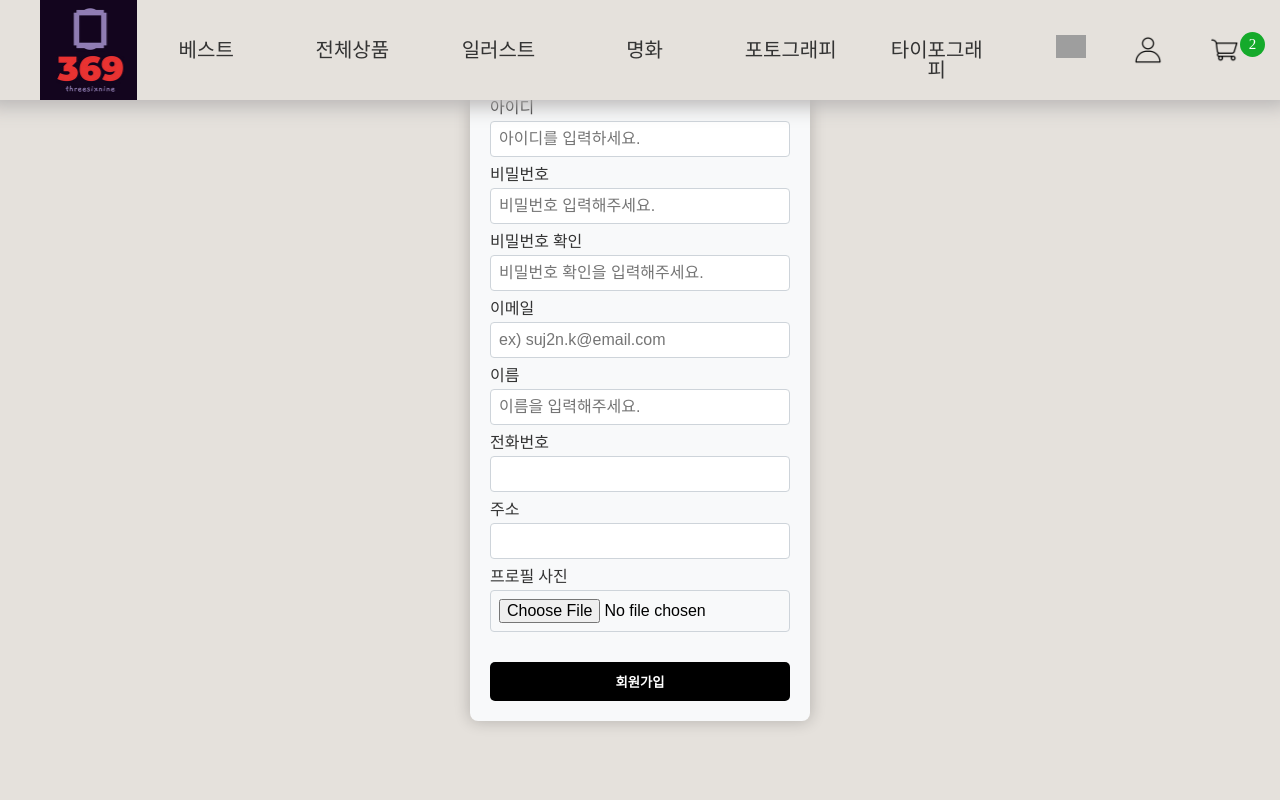
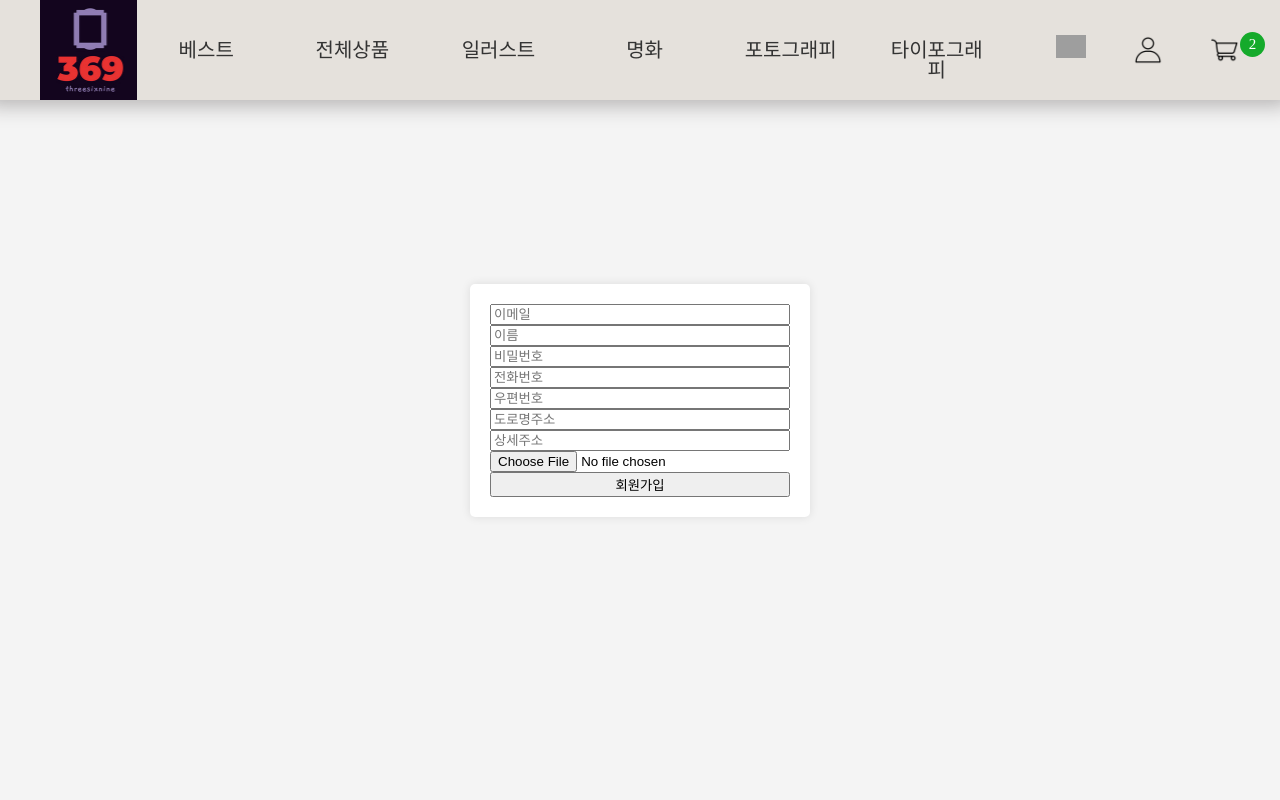
Before and after one commit to PosterShoppingMall/front, a React (Vite) app: page /register in a window 1280 px wide. Shown: the top 800 px of the page. Built offline with nearby package versions, Linux system fonts and the light colour scheme; data requests are answered from the project's data file; grey boxes are pictures that could not be loaded; a web font is replaced by a local one.

Commit message:
회원가입,로그인 기능구현

```diff
--- /dev/null
+++ b/src/api/api.js
@@ -0,0 +1,37 @@
+import axios from 'axios';
+
+export const registerUser = async (userData) => {
+    try {
+        const response = await axios.post('/369/user/signup', userData, {
+          headers: {
+            'Content-Type': 'application/json',
+          },
+        });
+        return response.data;
+    } catch (error) {
+
+        throw error;
+    }
+};
+
+export const loginUser = async (credentials) => {
+    try {
+        const response = await axios.post('/369/user/login', credentials, {
+            headers: {
+                'Content-Type': 'application/json',
+            },
+        });
+        // 로그인 성공 시 JWT 토큰을 로컬 스토리지에 저장
+        if (response.data && response.data.token) {
+            localStorage.setItem('userToken', response.data.token);
+        }
+        return response.data;
+    } catch (error) {
+        // 로그인 실패 시 에러 처리
+        throw error;
+    }
+};
+
+export const updateUser = async (userId, updateData) => {
+  // 회원정보 수정 요청 로직
+};
--- a/src/page/login/Login.jsx
+++ b/src/page/login/Login.jsx
@@ -1,165 +1,78 @@
-import React, { useState, useEffect } from 'react';
-import styled from 'styled-components';
-import axios from 'axios';
-import { useDispatch, useSelector } from 'react-redux';
-import { loginSuccess, logout } from '../../store/authSlice.js';
-import { Link } from 'react-router-dom';
+import React, { useState } from 'react';
+import styled from 'styled-components'; // 이 줄을 추가하세요
+import { useDispatch } from 'react-redux';
+import { loginSuccess, loginFailure } from '../../store/authSlice';
+import { loginUser } from '../../api/api';
 
-const InputContainer = styled.div`
-  display: flex;
-  flex-direction: column;
-`;
+const LoginPage = () => {
+  const [email, setEmail] = useState('');
+  const [password, setPassword] = useState('');
+  const dispatch = useDispatch();
 
-const Container = styled.div`
+  const handleSubmit = async (event) => {
+    event.preventDefault();
+    try {
+      const userData = await loginUser({ email, password });
+      dispatch(loginSuccess(userData.token)); // 로그인 성공 시
+    } catch (error) {
+      dispatch(loginFailure(error.message)); // 로그인 실패 시
+    }
+  };
+
+  return (
+    <LoginPageContainer>
+      <h2>로그인</h2>
+      <LoginForm onSubmit={handleSubmit}>
+        <Input
+          type="email"
+          placeholder="이메일"
+          value={email}
+          onChange={(e) => setEmail(e.target.value)}
+        />
+        <Input
+          type="password"
+          placeholder="비밀번호"
+          value={password}
+          onChange={(e) => setPassword(e.target.value)}
+        />
+        <Button type="submit">로그인</Button>
+      </LoginForm>
+    </LoginPageContainer>
+  )
+};
+
+export default LoginPage;
+
+const LoginPageContainer = styled.div`
   display: flex;
   flex-direction: column;
   align-items: center;
-  padding: 200px;
-`;
-
-const Title = styled.h1`
-  font-size: 24px;
-  color: #000;
-  margin-bottom: 20px;
-`;
-
-const InputField = styled.input`
-  width: 350px;
-  height: 35px;
-  margin-bottom: 20px;
-  padding-left: 10px;
-  border: 1px solid transparent;
-  background-color: #f7f7f7;
-  &:focus {
-    border-color: #a5a5a5;
-  }
-  &::placeholder {
-    color: #a5a5a5;
-  }
-`;
-
-const ErrorMessage = styled.p`
-  color: red;
-`;
-
-const LoginButton = styled.button`
-  width: 100px;
-  height: 40px;
-  background-color: #000;
-  color: #fff;
-  border: none;
-  margin-top: 15px;
-  cursor: pointer;
-  margin-left: auto;
-  margin-right: auto;
+  justify-content: center;
+  padding: 20px;
 `;
 
 const LoginForm = styled.form`
   display: flex;
   flex-direction: column;
-  align-items: center;
+  width: 300px;
 `;
 
-const SignupLink = styled.div`
-  margin-top: 15px;
-  font-size: 12px;
-  text-align: center;
+const Input = styled.input`
+  margin-bottom: 10px;
+  padding: 8px;
+  border: 1px solid #ccc;
+  border-radius: 4px;
+`;
 
-  a {
-    color: #0077cc;
-    text-decoration: none;
-  }
+const Button = styled.button`
+  padding: 10px 20px;
+  border: none;
+  border-radius: 4px;
+  background-color: #007bff;
+  color: white;
+  cursor: pointer;
 
-  a:hover {
-    text-decoration: underline;
+  &:hover {
+    background-color: #0056b3;
   }
 `;
-
-const Login = () => {
-  const [username, setUsername] = useState('');
-  const [password, setPassword] = useState('');
-  const [errorMessage, setErrorMessage] = useState('');
-
-  const dispatch = useDispatch();
-  const isLoggedIn = useSelector((state) => state.auth.isLoggedIn);
-
-  useEffect(() => {
-    const checkTokenValidity = async () => {
-      const token = localStorage.getItem('token');
-      if (token) {
-        try {
-          const response = await axios.post('/api/check-token', { token });
-          if (response.data.isValid) {
-            dispatch(loginSuccess(token));
-          } else {
-            localStorage.removeItem('token');
-          }
-        } catch (error) {
-          console.error('토큰 검증 중 오류가 발생했습니다.', error);
-        }
-      }
-    };
-    checkTokenValidity();
-  }, [dispatch]);
-
-  const handleLogin = async (e) => {
-    e.preventDefault();
-    if (username.trim() === '' || password.trim() === '') {
-      setErrorMessage('아이디와 비밀번호를 입력해주세요.');
-      return;
-    }
-    try {
-      const response = await axios.post('/api/login', { username, password });
-      if (response.data.success) {
-        alert('로그인 성공');
-        localStorage.setItem('token', response.data.token);
-        dispatch(loginSuccess(response.data.token));
-      } else {
-        setErrorMessage(response.data.message || '로그인 실패');
-      }
-    } catch (error) {
-      setErrorMessage('서버 오류');
-    }
-  };
-
-  const handleLogout = () => {
-    localStorage.removeItem('token');
-    dispatch(logout());
-    alert('로그아웃 완료');
-  };
-
-  return (
-    <Container>
-      <Title>로그인</Title>
-      {isLoggedIn ? (
-        <button onClick={handleLogout}>로그아웃</button>
-      ) : (
-        <>
-          <LoginForm onSubmit={handleLogin}>
-            <InputContainer>
-              <InputField
-                type="text"
-                placeholder="아이디"
-                value={username}
-                onChange={(e) => setUsername(e.target.value)}
-              />
-              <InputField
-                type="password"
-                placeholder="비밀번호"
-                value={password}
-                onChange={(e) => setPassword(e.target.value)}
-              />
-            </InputContainer>
-            {errorMessage && <ErrorMessage>{errorMessage}</ErrorMessage>}
-            <LoginButton type="submit">로그인</LoginButton>
-            <SignupLink>
-              아직 회원이 아니세요? <Link to='/register'>회원가입</Link>
-            </SignupLink>
-          </LoginForm>
-        </>
-      )}
-    </Container>
-  );
-};
-
-export default Login;
--- a/src/page/register/Register.jsx
+++ b/src/page/register/Register.jsx
@@ -1,209 +1,206 @@
-import React, { useState } from "react";
-import styled from "styled-components";
-import axios from "axios";
+import React, { useState } from 'react';
+import styled from 'styled-components';
+import { registerUser } from '../../api/api';
 
-const SignupContainer = styled.div`
+const Register = () => {
+  const [formData, setFormData] = useState({
+    email: '',
+    name: '',
+    password: '',
+    phoneNumber: '',
+    postCode: '',
+    roadAddress: '',
+    detailAddress: '',
+    userImg: null, // 이미지 파일
+  });
+  const [errors, setErrors] = useState({});
+  const [successMessage, setSuccessMessage] = useState('');
+
+  const handleInputChange = (event) => {
+    const { name, value } = event.target;
+    setFormData({
+      ...formData,
+      [name]: value
+    });
+  };
+
+  const validateForm = () => {
+    let tempErrors = {};
+    let isValid = true;
+
+    if (!/\S+@\S+\.\S+/.test(formData.email)) {
+      tempErrors.email = '유효한 이메일 주소를 입력해주세요.';
+      isValid = false;
+    }
+
+    if (!/^(?=.*[A-Za-z])(?=.*\d)[A-Za-z\d]{8,20}$/.test(formData.password)) {
+      tempErrors.password = '비밀번호는 영문자와 숫자의 조합으로 8~20자 이내여야 합니다.';
+      isValid = false;
+    }
+
+    if (!/^\d{10,11}$/.test(formData.phoneNumber)) {
+      tempErrors.phoneNumber = '유효한 전화번호를 입력해주세요.';
+      isValid = false;
+    }
+
+    if (!formData.roadAddress || !formData.detailAddress) {
+      tempErrors.address = '주소를 입력해주세요.';
+      isValid = false;
+    }
+
+    setErrors(tempErrors);
+    return isValid;
+  };
+  const handleSubmit = async (event) => {
+    event.preventDefault();
+    if (!validateForm()) {
+      return;
+    }
+
+    const data = new FormData();
+    data.append('email', formData.email);
+    data.append('name', formData.name);
+    data.append('password', formData.password);
+    data.append('phoneNumber', formData.phoneNumber);
+    data.append('postCode', formData.postCode);
+    data.append('roadAddress', formData.roadAddress);
+    data.append('detailAddress', formData.detailAddress);
+
+    if (formData.userImg instanceof File) {
+      data.append('userImg', formData.userImg);
+    }
+
+    try {
+      const response = await axios.post('/369/user/signup', data, {
+        headers: {
+          'Content-Type': 'multipart/form-data'
+        },
+      });
+
+      setSuccessMessage('회원가입이 완료되었습니다');
+    } catch (error) {
+
+    }
+  };
+
+  return (
+    <RegisterContainer>
+      <RegisterForm onSubmit={handleSubmit}>
+        <input
+          type="email"
+          name="email"
+          value={formData.email}
+          onChange={handleInputChange}
+          placeholder="이메일"
+        />
+        <input
+          type="text"
+          name="name"
+          value={formData.name}
+          onChange={handleInputChange}
+          placeholder="이름"
+        />
+        <input
+          type="password"
+          name="password"
+          value={formData.password}
+          onChange={handleInputChange}
+          placeholder="비밀번호"
+        />
+        <input
+          type="text"
+          name="phoneNumber"
+          value={formData.phoneNumber}
+          onChange={handleInputChange}
+          placeholder="전화번호"
+        />
+        <input
+          type="text"
+          name="postCode"
+          value={formData.postCode}
+          onChange={handleInputChange}
+          placeholder="우편번호"
+        />
+        <input
+          type="text"
+          name="roadAddress"
+          value={formData.roadAddress}
+          onChange={handleInputChange}
+          placeholder="도로명주소"
+        />
+        {/* 상세주소 입력 필드 */}
+        <input
+          type="text"
+          name="detailAddress"
+          value={formData.detailAddress}
+          onChange={handleInputChange}
+          placeholder="상세주소"
+        />
+        <input
+          type="file"
+          name="userImg"
+          onChange={handleInputChange}
+        />
+
+        {successMessage && <p>{successMessage}</p>}
+
+        {errors.email && <p>{errors.email}</p>}
+        {errors.password && <p>{errors.password}</p>}
+        {errors.phoneNumber && <p>{errors.phoneNumber}</p>}
+        {errors.address && <p>{errors.address}</p>}
+
+         <button type="submit">회원가입</button>
+      </RegisterForm>
+    </RegisterContainer>
+  );
+};
+
+
+export default Register;
+
+const RegisterContainer = styled.div`
   display: flex;
   justify-content: center;
   align-items: center;
   height: 100vh;
+  background-color: #f4f4f4;
 `;
 
-const SignupForm = styled.form`
+const RegisterForm = styled.form`
   display: flex;
   flex-direction: column;
   width: 300px;
-  background-color: #f8f9fa;
   padding: 20px;
-  border-radius: 8px;
-  box-shadow: 0px 0px 15px 1px rgba(0, 0, 0, 0.2);
+  border-radius: 5px;
+  box-shadow: 0 0 10px rgba(0, 0, 0, 0.1);
+  background-color: white;
 `;
 
-const Label = styled.label`
-  font-size: 16px;
-  color: #333;
-  margin-bottom: 5px;
-`;
-
-const Input = styled.input`
+const StyledInput = styled.input`
   margin-bottom: 10px;
-  padding: 8px;
-  font-size: 16px;
-  border: ${({ error }) => (error ? "1px solid red" : "1px solid #ced4da")};
+  padding: 10px;
+  border: 1px solid #ddd;
   border-radius: 4px;
-  transition: border-color 0.3s;
-`;
-
-const SignupButton = styled.button`
-  font-weight: bold;
-  margin-top: 20px;
-  background-color: #000000;
-  color: #fff;
-  border: none;
-  padding: 10px 20px;
-  cursor: pointer;
-  border-radius: 5px;
-  transition: background-color 0.3s;
-
-  &:hover {
-    background-color: #333;
+  &:focus {
+    outline: none;
+    border-color: #007bff;
   }
 `;
 
-const RegisterPage = () => {
-  const [formData, setFormData] = useState({
-    user: "",
-    password: "",
-    confirmPassword: "",
-    email: "",
-    name: "",
-    phoneNumber: "",
-    address: "",
-    profilePicture: null,
-  });
+const ErrorMessage = styled.p`
+  color: red;
+  font-size: 0.8rem;
+  margin-bottom: 10px;
+`;
 
-  const [error, setError] = useState({
-    user: false,
-    password: false,
-    confirmPassword: false,
-    email: false,
-    name: false,
-    phoneNumber: false,
-    address: false,
-    profilePicture: false,
-  });
-
-  const handleChange = (e) => {
-    setFormData({ ...formData, [e.target.name]: e.target.value });
-    setError({ ...error, [e.target.name]: false });
-  };
-
-  const handleFileChange = (e) => {
-    setFormData({ ...formData, profilePicture: e.target.files[0] });
-  };
-
-  const handleSubmit = (e) => {
-    e.preventDefault();
-
-    let newErrorState = {
-      user: formData.user === "",
-      password: formData.password.length < 4,
-      confirmPassword: formData.password !== formData.confirmPassword,
-      email: !formData.email.includes("@"),
-      name: formData.name === "",
-      phoneNumber: formData.phoneNumber === "",
-      address: formData.address === "",
-      profilePicture: !formData.profilePicture
-    };
-
-    setError(newErrorState);
-
-    if (Object.values(newErrorState).some((isError) => isError)) return;
-
-    const form = new FormData();
-    Object.entries(formData).forEach(([key, value]) => {
-      form.append(key, value);
-    });
-
-    axios
-      .post("/api/signup", form)
-      .then((response) => {
-        alert("회원가입이 성공적으로 완료되었습니다");
-      })
-      .catch((error) => {
-        alert("회원가입 도중 오류가 발생했습니다");
-      });
-  };
-
-
-  return (
-    <SignupContainer>
-      <title>회원가입</title>
-
-      <SignupForm onSubmit={handleSubmit}>
-        <Label htmlFor="user">아이디</Label>
-        <Input
-          type="text"
-          id="user"
-          name="user"
-          placeholder="아이디를 입력하세요."
-          error={error.name}
-          onChange={handleChange}
-        />
-
-        <Label htmlFor="password">비밀번호</Label>
-        <Input
-          type="password"
-          id="password"
-          name="password"
-          placeholder="비밀번호 입력해주세요."
-          error={error.password}
-          onChange={handleChange}
-        />
-
-        <Label htmlFor="confirmPassword">비밀번호 확인</Label>
-        <Input
-          type="password"
-          id="confirmPassword"
-          name="confirmPassword"
-          placeholder="비밀번호 확인을 입력해주세요."
-          error={error.confirmPassword}
-          onChange={handleChange}
-        />
-
-        <Label htmlFor="email">이메일</Label>
-        <Input
-          type="text"
-          id="email"
-          name="email"
-          placeholder="ex) suj2n.k@email.com"
-          error={error.email}
-          onChange={handleChange}
-        />
-
-        <Label htmlFor="name">이름</Label>
-        <Input
-          type="text"
-          id="name"
-          name="name"
-          placeholder="이름을 입력해주세요."
-          error={error.name}
-          onChange={handleChange}
-        />
-
-        <Label htmlFor="phoneNumber">전화번호</Label>
-        <Input
-          type="tel"
-          id="phoneNumber"
-          name="phoneNumber"
-          error={error.phoneNumber}
-          onChange={handleChange}
-        />
-
-        <Label htmlFor="address">주소</Label>
-        <Input
-          type="text"
-          id="address"
-          name="address"
-          error={error.address}
-          onChange={handleChange}
-        />
-
-        <Label htmlFor="profilePicture">프로필 사진</Label>
-        <Input
-          type="file"
-          id="profilePicture"
-          name="profilePicture"
-          error={error.profilePicture}
-          onChange={handleFileChange}
-        />
-
-        {error.profilePicture && <p style={{ color: "red" }}>프로필 사진을 업로드해주세요.</p>}
-
-        <SignupButton type="submit">회원가입</SignupButton>
-      </SignupForm>
-    </SignupContainer>
-  );
-};
-
-export default RegisterPage;
+const SubmitButton = styled.button`
+  padding: 10px;
+  color: white;
+  background-color: #007bff;
+  border: none;
+  border-radius: 4px;
+  cursor: pointer;
+  &:hover {
+    background-color: #0056b3;
+  }
+`;
```
Also changed, not shown: src/store/authSlice.js (+8 -1 lines).
